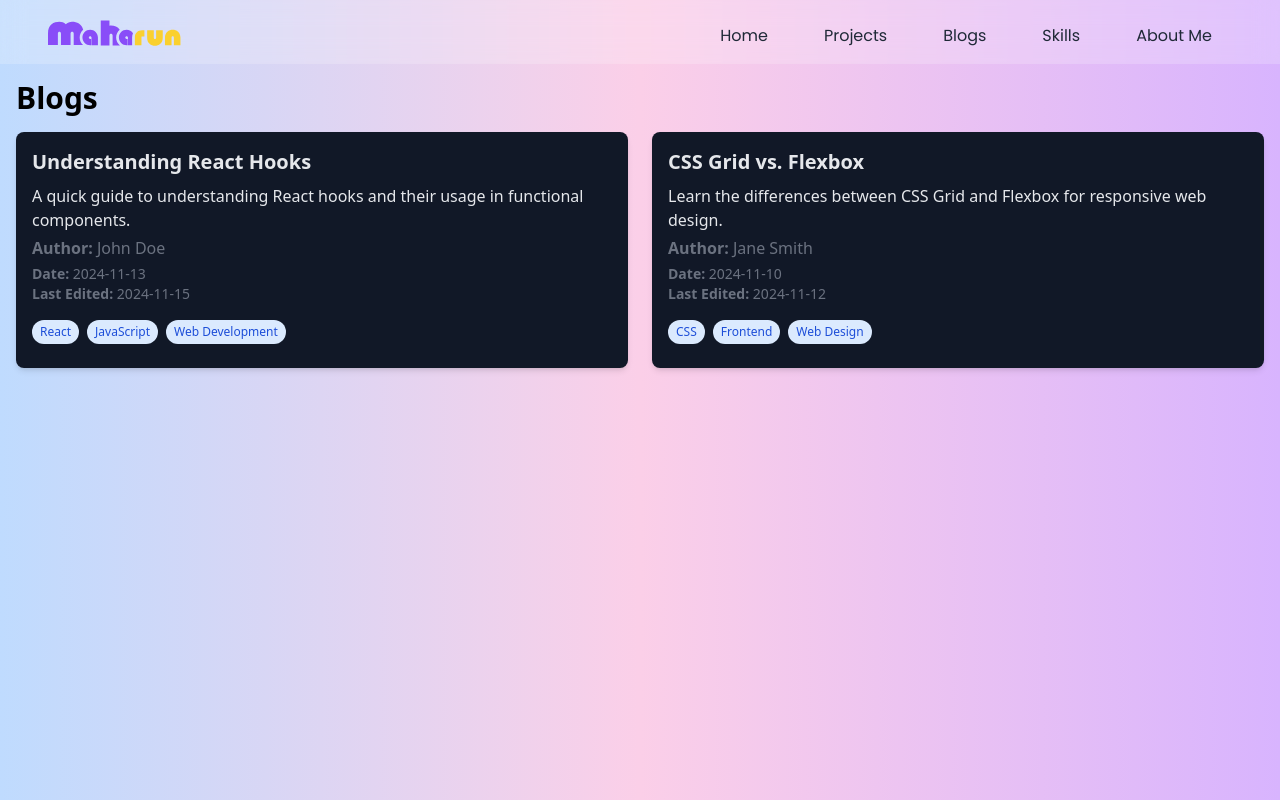
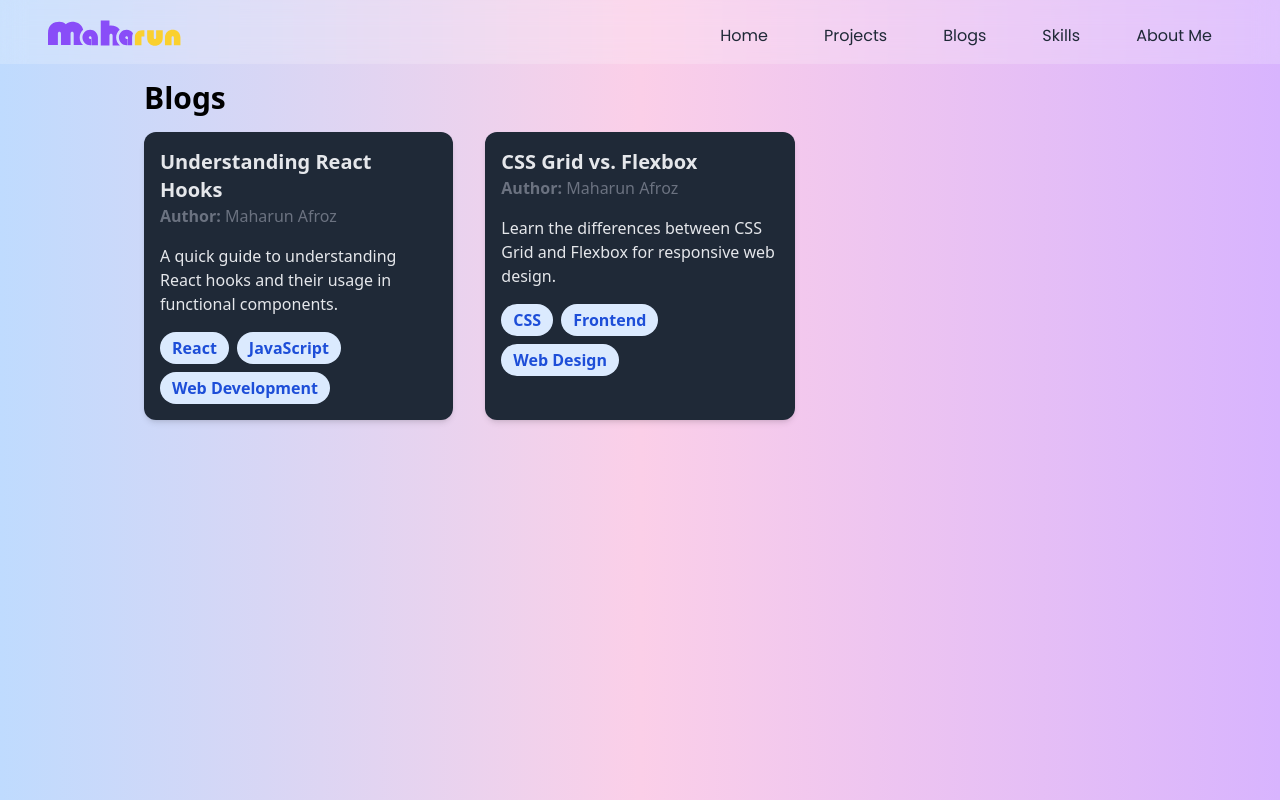
Before and after one commit to maharun0/maharun, a React (Vite) app: page /#/blogs in a window 1280 px wide. Built offline with nearby package versions, Linux system fonts and the light colour scheme.

Commit message:
custom horizotal padding for each individual page

```diff
--- a/public/blogs/index.json
+++ b/public/blogs/index.json
@@ -4,7 +4,7 @@
       "filename": "react-hooks.md",
       "title": "Understanding React Hooks",
       "line_description": "A quick guide to understanding React hooks and their usage in functional components.",
-      "author": "John Doe",
+      "author": "Maharun Afroz",
       "date": "2024-11-13",
       "last_edited": "2024-11-15",
       "tags": ["React", "JavaScript", "Web Development"]
@@ -14,7 +14,7 @@
       "filename":  "css-grid-vs-flexbox.md",
       "title": "CSS Grid vs. Flexbox",
       "line_description": "Learn the differences between CSS Grid and Flexbox for responsive web design.",
-      "author": "Jane Smith",
+      "author": "Maharun Afroz",
       "date": "2024-11-10",
       "last_edited": "2024-11-12",
       "tags": ["CSS", "Frontend", "Web Design"]
--- a/src/components/AboutMe.jsx
+++ b/src/components/AboutMe.jsx
@@ -1,5 +1,11 @@
-const AboutMe = () => (
-  <div className="p-4">
+import { useLocation } from 'react-router-dom';
+
+const AboutMe = () => {
+  const location = useLocation();
+  const isHomePage = location.pathname === '/'
+
+  return (
+    <div className={`p-4 ${!isHomePage? 'px-72' : ''}`}>
       <h1 className="text-3xl font-bold mb-4">About Me</h1>
       <p className="text-gray-600 mb-4">
         Hi! I am Maharun Afroz, a passionate software developer with a love for solving problems.
@@ -14,6 +20,7 @@ const AboutMe = () => (
         Feel free to reach out if you have any exciting project ideas or just want to connect!
       </p>
     </div>
-);
+  )
+};
 
 export default AboutMe;
--- a/src/components/Blogs.jsx
+++ b/src/components/Blogs.jsx
@@ -1,8 +1,12 @@
 import { useEffect, useState } from 'react';
 import { Link } from 'react-router-dom';
+import { useLocation } from 'react-router-dom';
 
 const Blogs = () => {
   const [blogs, setBlogs] = useState([]);
+
+  const location = useLocation();
+  const isHomePage = location.pathname === '/'
 
   useEffect(() => {
     // Fetch blog metadata from index.json
@@ -13,24 +17,25 @@ const Blogs = () => {
   }, []);
 
   return (
-    <div className="p-4">
+    <div className={`p-4 ${!isHomePage? 'px-36' : ''}`}>
       <h1 className="text-3xl font-bold mb-4">Blogs</h1>
-      <div className="grid grid-cols-1 md:grid-cols-2 lg:grid-cols-2 gap-6">
+      <div className={`grid grid-cols-1 md:grid-cols-2 ${!isHomePage? 'lg:grid-cols-3' : 'lg:grid-cols-2'} gap-8`}>
         {blogs.map((blog) => (
           <Link
             to={`/blogs/${blog.id}`}
             key={blog.id}
-            className="bg-gray-900 p-4 rounded-lg shadow-md"
+            className="bg-gray-800 px-4 pt-4 pb-2 rounded-xl shadow-md"
           >
-            <h2 className="text-xl font-semibold text-gray-200 mb-2">{blog.title}</h2>
-            <p className="text-gray-200 mb-1">{blog.line_description}</p>
+            <h2 className="text-xl font-semibold text-gray-200 mb-">{blog.title}</h2>
             <p className="text-gray-500 text- mb-1"><strong>Author:</strong> {blog.author}</p>
-            <p className="text-gray-500 text-sm"><strong>Date:</strong> {blog.date}</p>
-            <p className="text-gray-500 text-sm"><strong>Last Edited:</strong> {blog.last_edited}</p>
+            <p className="text-gray-200 mb-1 mt-4">{blog.line_description}</p>
+
+            {/* <p className="text-gray-500 text-sm"><strong>Date:</strong> {blog.date}</p> */}
+            {/* <p className="text-gray-500 text-sm"><strong>Last Edited:</strong> {blog.last_edited}</p> */}
 
             <div className="flex flex-wrap gap-2 mt-4 mb-2">
               {blog.tags.map((tag, index) => (
-                <span key={index} className="bg-blue-100 text-blue-700 px-2 py-1 rounded-full text-xs">
+                <span key={index} className="bg-blue-100 text-blue-700 font-bold px-3 py-1 rounded-full text-base">
                   {tag}
                 </span>
               ))}
--- a/src/components/Home.jsx
+++ b/src/components/Home.jsx
@@ -21,7 +21,7 @@ const Home = () => (
 
     {/* Sections */}
     {['projects', 'blogs', 'skills', 'about'].map((id) => (
-      <section key={id} id={id} className="w-full max-w-4xl py-4 px-2">
+      <section key={id} id={id} className="w-full max-w-4xl">
         {id === 'projects' && <Projects />}
         {id === 'blogs' && <Blogs />}
         {id === 'skills' && <Skills />}
--- a/src/components/Projects.jsx
+++ b/src/components/Projects.jsx
@@ -1,5 +1,6 @@
 import { useEffect, useState } from 'react';
 import { SiReact, SiNodedotjs, SiNextdotjs, SiGo, SiPython } from 'react-icons/si';
+import { useLocation } from 'react-router-dom';
 
 // Map of technology names to corresponding icons
 const iconMap = {
@@ -50,6 +51,9 @@ const ProjectCard = ({ name, description, link, image, tags, hideLink }) => (
 const Projects = () => {
   const [projects, setProjects] = useState([]);
 
+  const location = useLocation();
+  const isHomePage = location.pathname === '/'
+
   useEffect(() => {
     fetch('./projects/projects.json') // fetch from the public folder
       .then((response) => {
@@ -61,9 +65,9 @@ const Projects = () => {
   }, []);
 
   return (
-    <div className="p-6">
+    <div className={`p-4 ${!isHomePage? 'px-36' : ''}`}>
       <h1 className="text-3xl font-bold mb-4 text-black">Projects</h1>
-      <div className="grid grid-cols-1 md:grid-cols-2 gap-6">
+      <div className="grid grid-cols-1 md:grid-cols-2 gap-8">
         {projects.map((project, index) => (
           <ProjectCard key={index} {...project} />
         ))}
--- a/src/components/Skills.jsx
+++ b/src/components/Skills.jsx
@@ -1,4 +1,9 @@
+import { useLocation } from 'react-router-dom';
+
 const Skills = () => {
+  const location = useLocation();
+  const isHomePage = location.pathname === '/'
+
   const skills = [
     { name: 'JavaScript', level: 'Advanced' },
     { name: 'React', level: 'Advanced' },
@@ -9,7 +14,7 @@ const Skills = () => {
   ];
 
   return (
-    <div className="p-4">
+    <div className={`p-4 ${!isHomePage? 'px-60' : ''}`}>
       <h1 className="text-3xl font-bold mb-4">My Skills</h1>
       <div className="grid grid-cols-1 md:grid-cols-2 lg:grid-cols-3 gap-6">
         {skills.map((skill, index) => (
```
Lines whose indentation alone changed are shown as unchanged.
